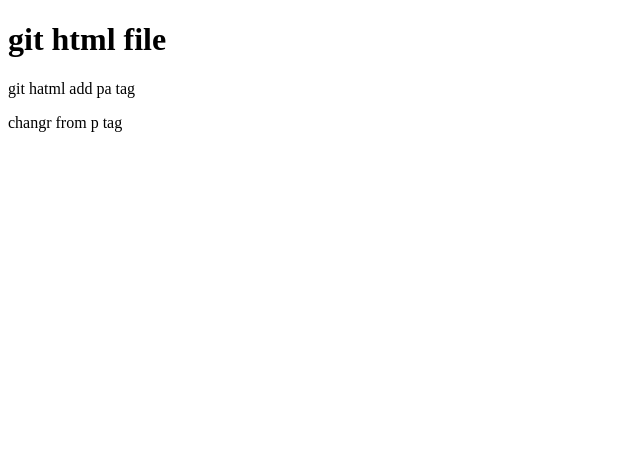
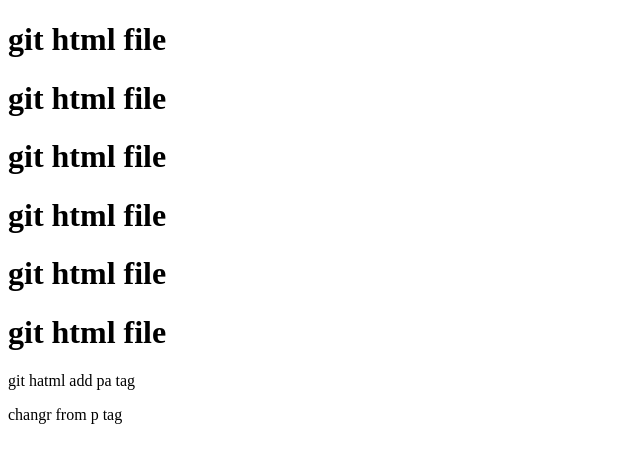
Before and after one commit to Faysal7777/first-repo, a plain HTML site: page index.html in a window 1280 px wide. Shown: the whole page, without its empty margins (0-640 px from the left). Drawn offline with Linux system fonts and the light colour scheme.

Commit message:
Update index.html

```diff
--- a/index.html
+++ b/index.html
@@ -8,6 +8,11 @@
     <title>Document</title>
 </head>
 <body>
+    <h1>git html file</h1>
+    <h1>git html file</h1>
+    <h1>git html file</h1>
+    <h1>git html file</h1>
+    <h1>git html file</h1>
    <h1>git html file</h1>
    <p> git hatml add pa tag</p>
     <p> changr from p tag</p>
```
